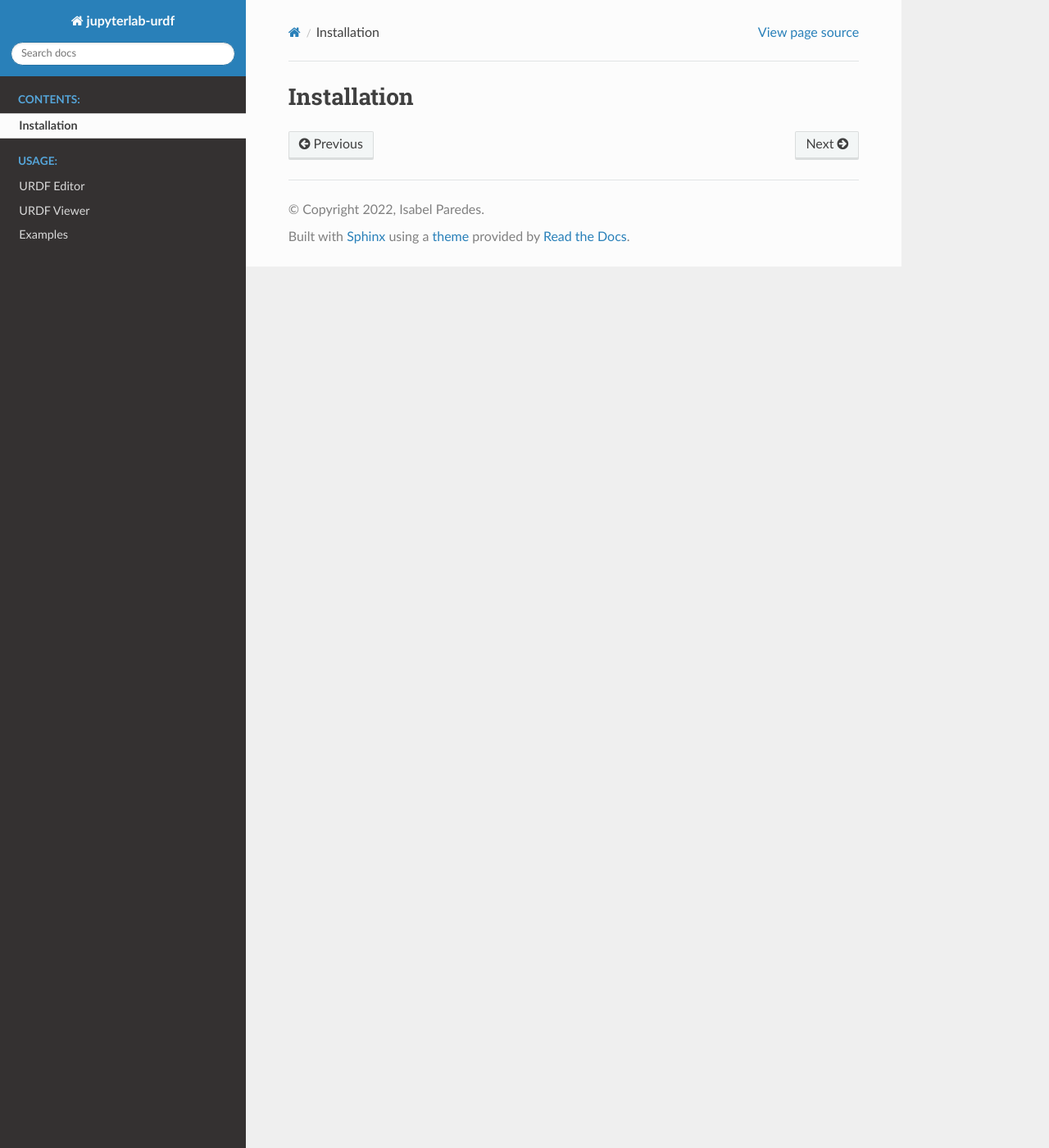
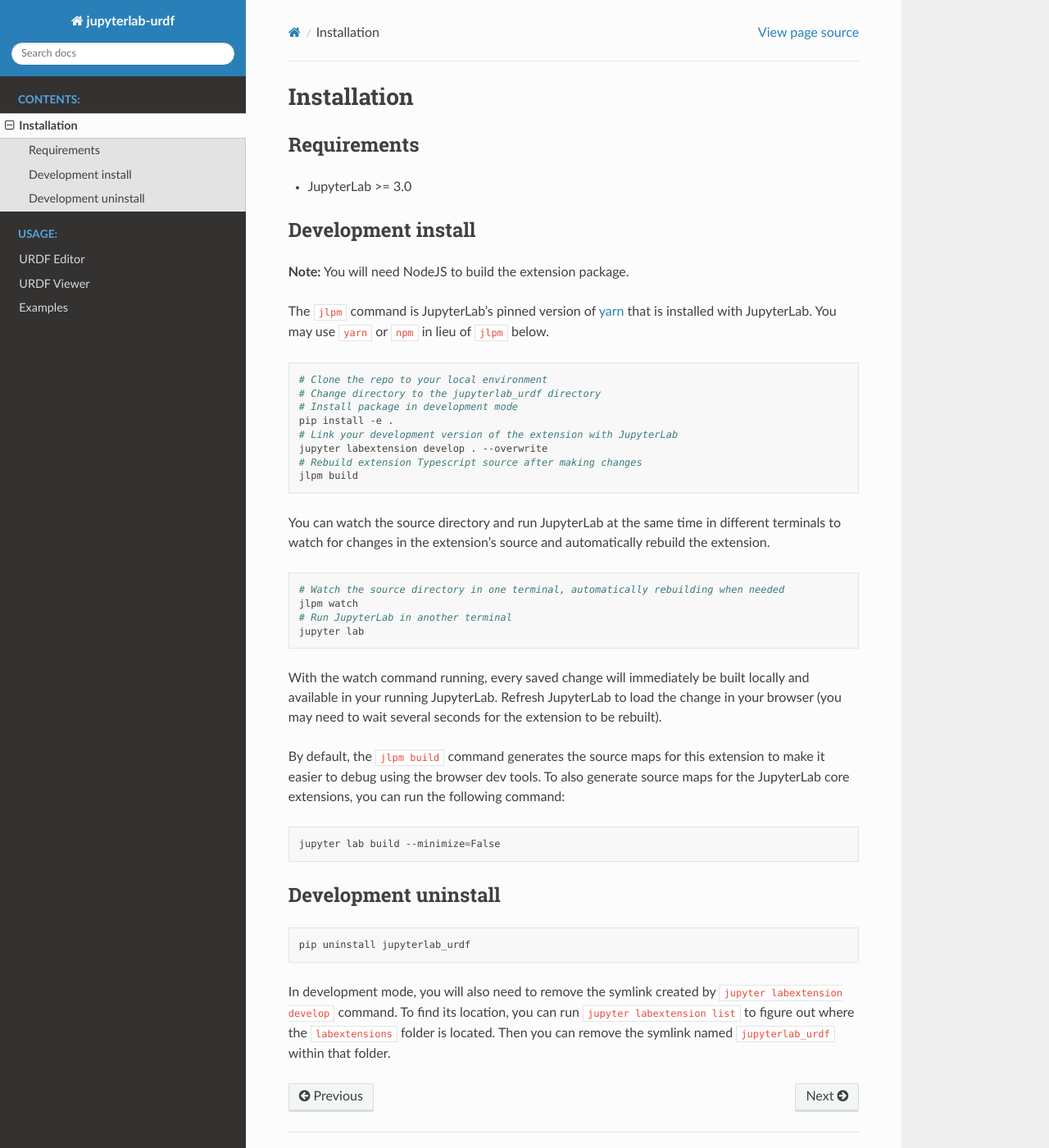
Before and after one commit to jupyter-robotics/jupyterlab-urdf, a Sphinx documentation site: the page built from docs/installation.md, in a window 1280 px wide and 1400 px high. Shown: the whole window at 82% size. Built offline with Sphinx 7.4.7 and the Read the Docs theme 2.0.0, drawn with Linux system fonts in a browser that asks for light colours.

Commit message:
Add documentation

````diff
--- a/docs/index.rst
+++ b/docs/index.rst
@@ -5,6 +5,11 @@
 
 Welcome to jupyterlab-urdf's documentation!
 ===========================================
+
+With this JupyterLab extension, you can easily create and modify URDF files from the comfort of your web browser.
+
+.. image:: _static/urdfOverview.gif
+   :alt: Functionality of extension
 
 .. toctree::
    :maxdepth: 2
--- a/docs/installation.md
+++ b/docs/installation.md
@@ -1 +1,51 @@
 # Installation
+
+## Requirements
+
+- JupyterLab >= 3.0
+
+## Development install
+
+**Note:** You will need NodeJS to build the extension package.
+
+The `jlpm` command is JupyterLab's pinned version of
+[yarn](https://yarnpkg.com/) that is installed with JupyterLab. You may use
+`yarn` or `npm` in lieu of `jlpm` below.
+
+```bash
+# Clone the repo to your local environment
+# Change directory to the jupyterlab_urdf directory
+# Install package in development mode
+pip install -e .
+# Link your development version of the extension with JupyterLab
+jupyter labextension develop . --overwrite
+# Rebuild extension Typescript source after making changes
+jlpm build
+```
+
+You can watch the source directory and run JupyterLab at the same time in different terminals to watch for changes in the extension's source and automatically rebuild the extension.
+
+```bash
+# Watch the source directory in one terminal, automatically rebuilding when needed
+jlpm watch
+# Run JupyterLab in another terminal
+jupyter lab
+```
+
+With the watch command running, every saved change will immediately be built locally and available in your running JupyterLab. Refresh JupyterLab to load the change in your browser (you may need to wait several seconds for the extension to be rebuilt).
+
+By default, the `jlpm build` command generates the source maps for this extension to make it easier to debug using the browser dev tools. To also generate source maps for the JupyterLab core extensions, you can run the following command:
+
+```bash
+jupyter lab build --minimize=False
+```
+
+## Development uninstall
+
+```bash
+pip uninstall jupyterlab_urdf
+```
+
+In development mode, you will also need to remove the symlink created by `jupyter labextension develop`
+command. To find its location, you can run `jupyter labextension list` to figure out where the `labextensions`
+folder is located. Then you can remove the symlink named `jupyterlab_urdf` within that folder.
````
Also changed, not shown: docs/examples.md (+26 -0 lines), docs/urdf_editor.md (+7 -1 lines), docs/urdf_viewer.md (+14 -0 lines), docs/_static/exBasic.png (added), docs/_static/exBurger.png (added), docs/_static/exNed2.png (added), docs/_static/exNiryo.png (added), docs/_static/exPanda.png (added), docs/_static/exSpot.png (added), docs/_static/exT12.png (added), docs/_static/openEditor.png, docs/_static/syntaxXML.png (added), docs/_static/urdfControls.gif (added), 2 other files.
